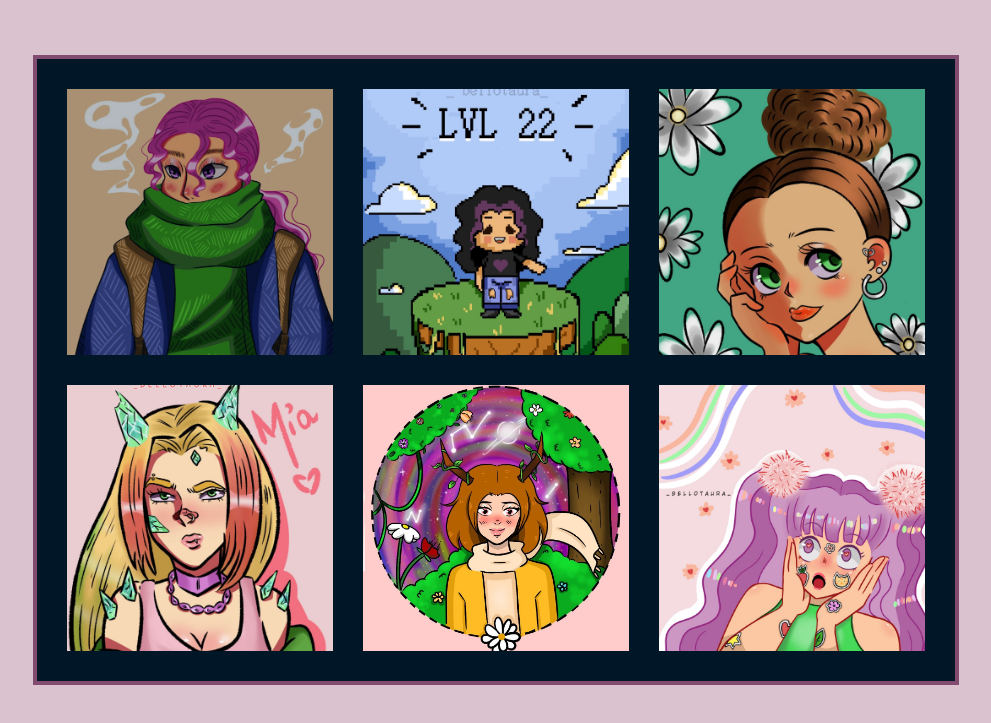
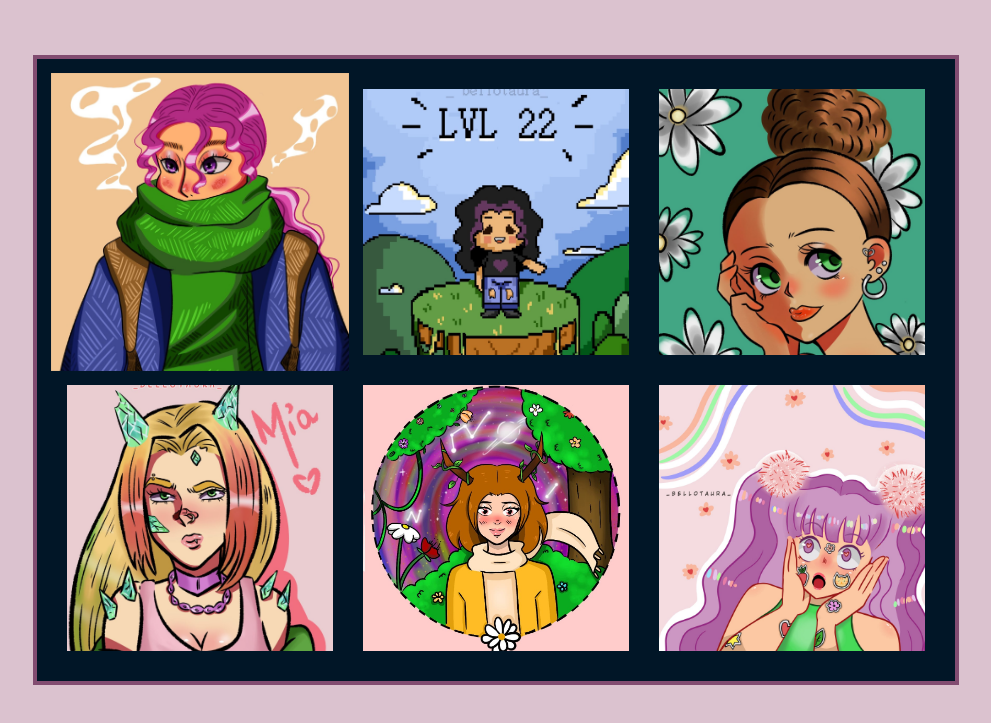
Before and after one commit to NicolasBRN/bellotaura-portfolio, a plain HTML site: page index.html in a window 1280 px wide. In both pictures the pointer is over the picture 344 px from the left and 289 px from the top of the page. Shown: the part 67-790 px from the top of the page, without its empty margins (144-1135 px from the left). Drawn offline with Linux system fonts and the light colour scheme.

Commit message:
Add scale on hover to img

```diff
--- a/style.css
+++ b/style.css
@@ -59,5 +59,5 @@ img {
 
 img:hover {
     transition: .5s ease;
-    opacity: 0.7;
+    transform: scale(1.12);
 }
```
